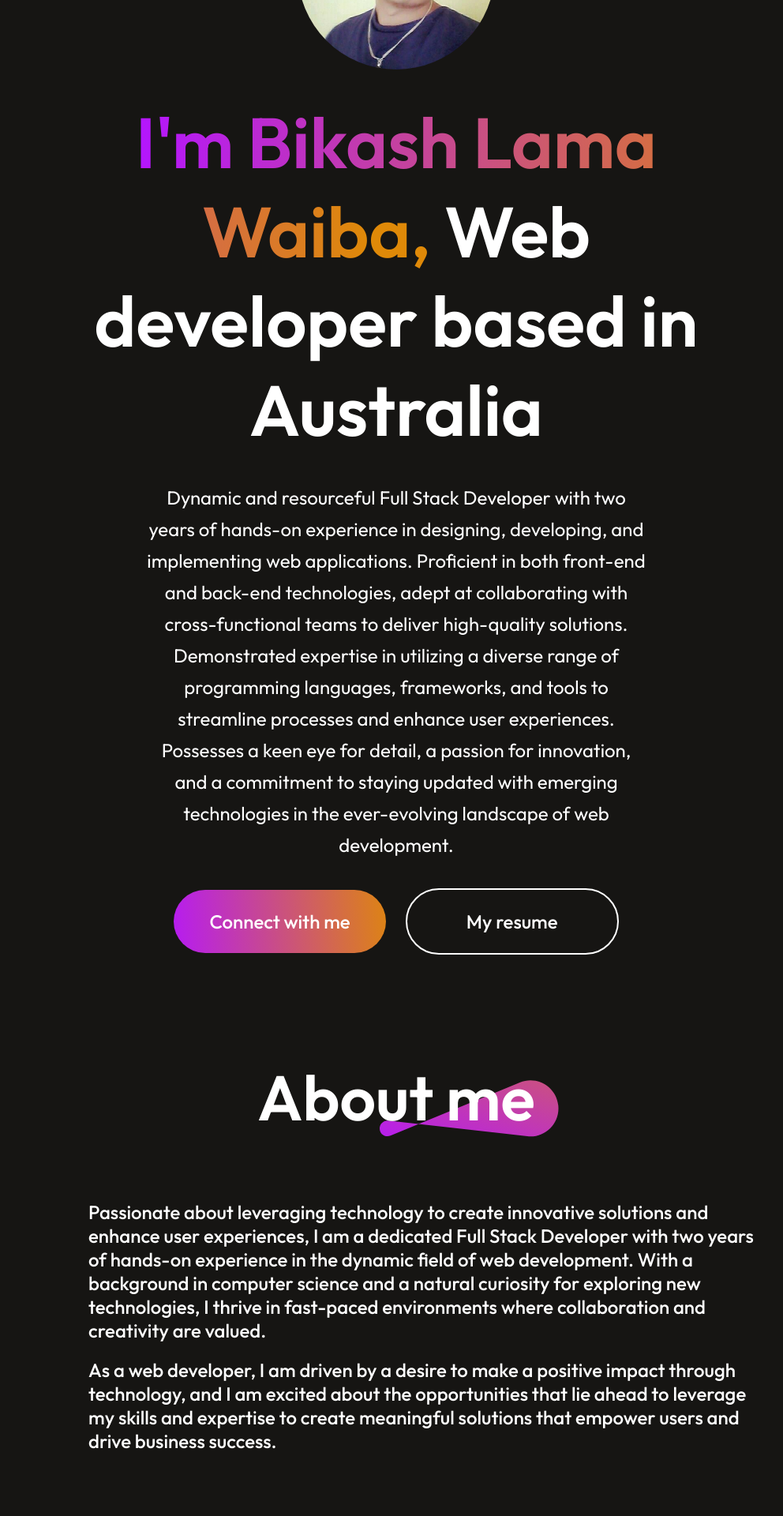
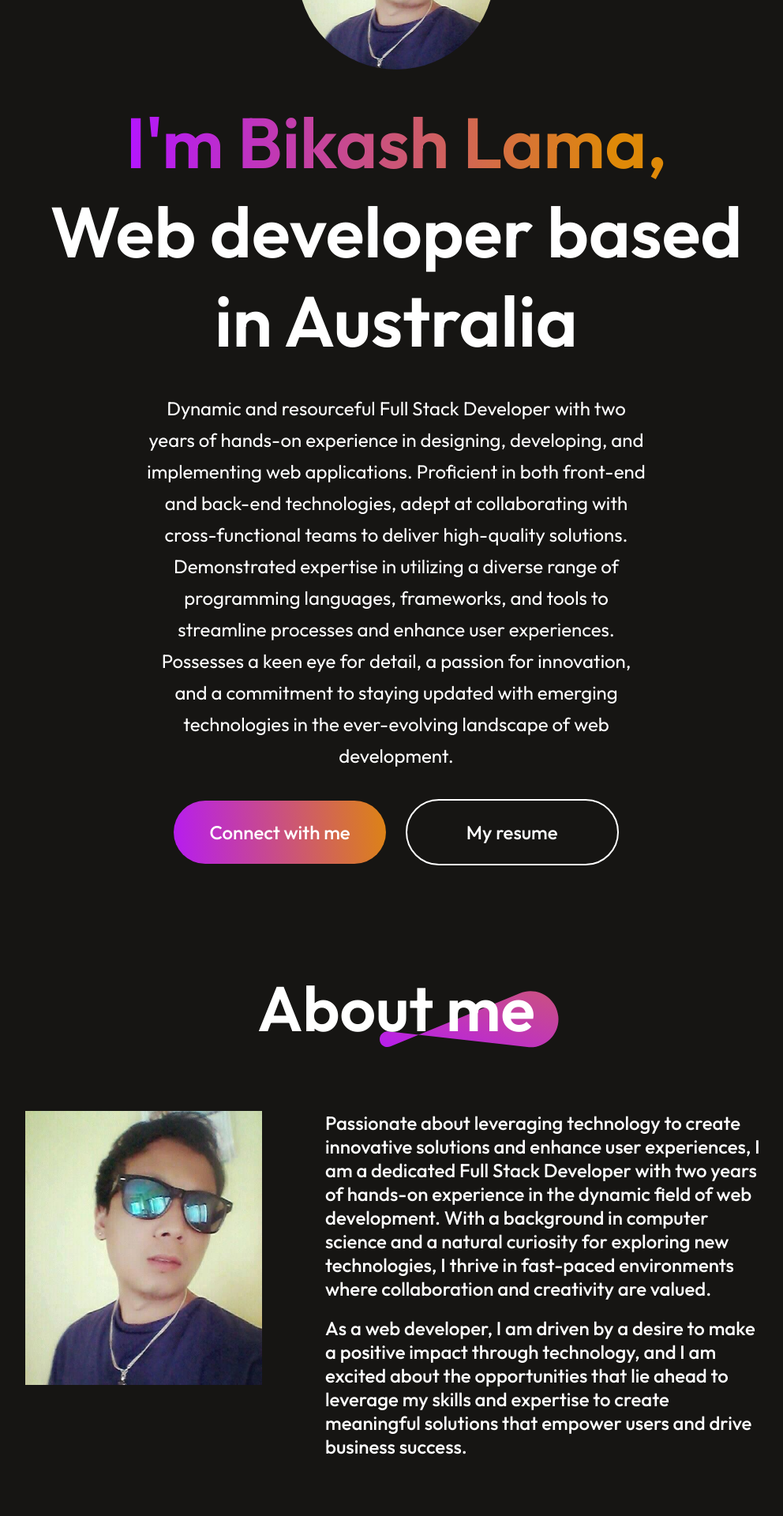
Before and after one commit to waibaBikash/My-Portfolio, a React (Vite) app in the folder Portfolio-react/: page / in a window 1280 px wide. Shown: the part 420-2340 px from the top of the page at 79% size, without its empty margins (138-1130 px from the left). Built offline with nearby package versions, Linux system fonts and the light colour scheme.

Commit message:
update change

```diff
--- a/Portfolio-react/src/components/About/About.css
+++ b/Portfolio-react/src/components/About/About.css
@@ -28,6 +28,9 @@
   display: flex;
   flex-direction: column;
   gap: 80px;
+}
+.about-left img{
+  width: 300px;
 }
 .about-para{
   display: flex;
@@ -117,7 +120,7 @@
     font-size: 18px;
     line-height: 32px;
    }
-   .aboutk{
+   .about{
     gap: 20px;
     align-items: center;
    }
--- a/Portfolio-react/src/components/About/About.jsx
+++ b/Portfolio-react/src/components/About/About.jsx
@@ -1,7 +1,6 @@
 import React from 'react';
 import './About.css';
 import theme_pattern from '../../assets/theme_pattern.svg';
-import profile_img from '../../assets/profile_img.svg';
 
 const About = () => {
   return (
@@ -12,7 +11,7 @@ const About = () => {
        </div>
         <div className="about-sections">
            <div className="about-left">
-             {/* <img src={profile_img} alt="" /> */}
+             <img src="../../public/img.jpg" alt="" />
            </div>
             <div className="about-right">
                 <div className="about-para">
--- a/Portfolio-react/src/components/Hero/Hero.jsx
+++ b/Portfolio-react/src/components/Hero/Hero.jsx
@@ -6,7 +6,7 @@ const Hero = () => {
   return (
     <div id='home' className='hero'>
        <img src="../../public/img.jpg" alt="" />
-       <h1><span>I'm Bikash Lama Waiba, </span>Web developer based in Australia</h1>
+       <h1><span>I'm Bikash Lama, </span> <br />Web developer based in Australia</h1>
        <p>Dynamic and resourceful Full Stack Developer with two years of hands-on experience in designing, developing, and implementing web applications. Proficient in both front-end and back-end technologies, adept at collaborating with cross-functional teams to deliver high-quality solutions. Demonstrated expertise in utilizing a diverse range of programming languages, frameworks, and tools to streamline processes and enhance user experiences. Possesses a keen eye for detail, a passion for innovation, and a commitment to staying updated with emerging technologies in the ever-evolving landscape of web development.
       </p>
        <div className="hero-action">
```
